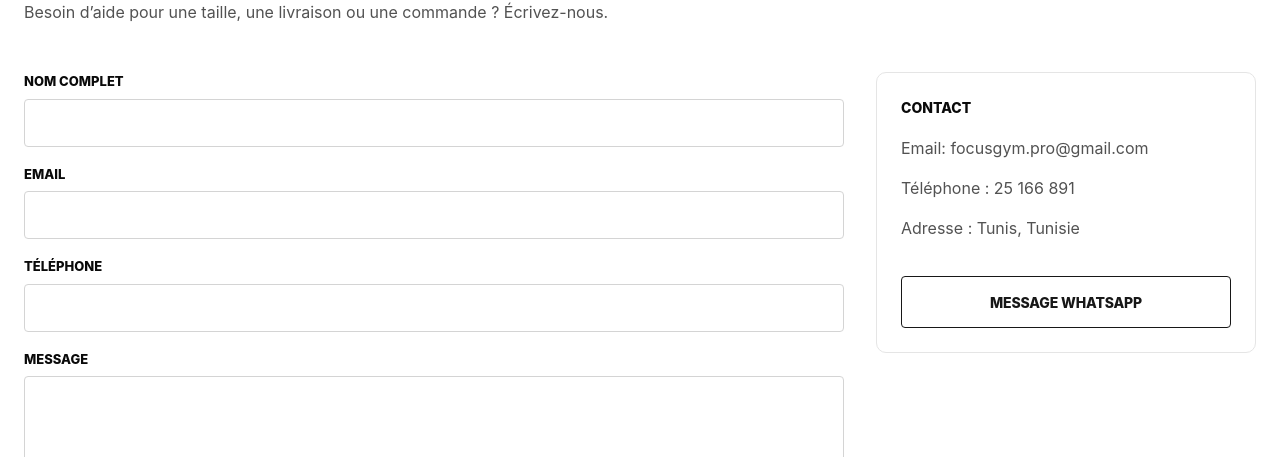
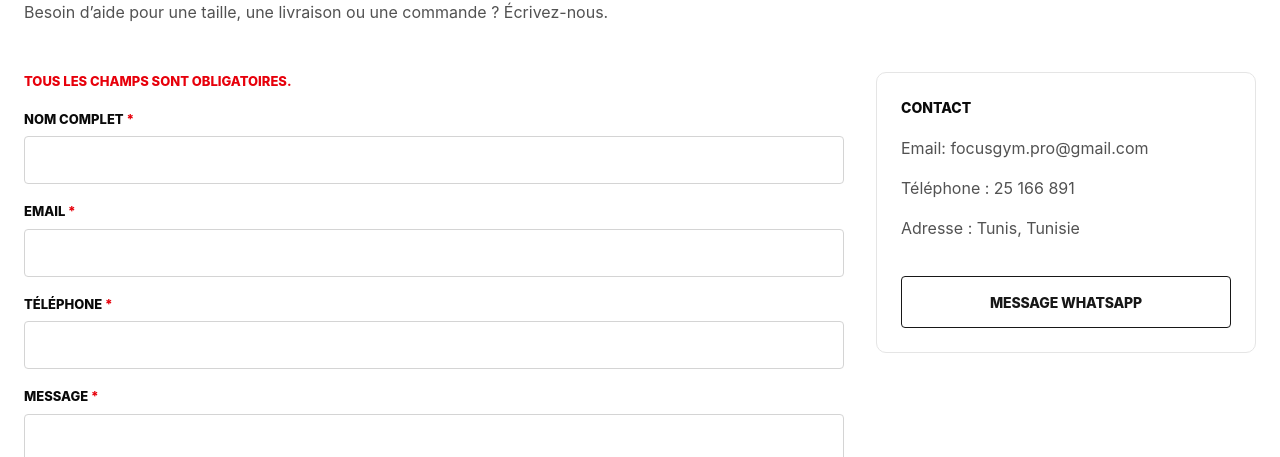
Before and after one commit to thehnh-tech/web-focus, a Next.js app: page /contact in a window 1280 px wide. Shown: the part 294-751 px from the top of the page. Built offline with nearby package versions, Linux system fonts and the light colour scheme; no server answers.

Commit message:
Mark form fields as required

```diff
--- a/app/globals.css
+++ b/app/globals.css
@@ -928,6 +928,18 @@ button:disabled {
   text-transform: uppercase;
 }
 
+.field label span,
+.required-note {
+  color: var(--destructive);
+}
+
+.required-note {
+  font-size: 13px;
+  font-weight: 800;
+  margin: 0;
+  text-transform: uppercase;
+}
+
 .field input,
 .field select,
 .field textarea,
--- a/components/commerce/ContactForm.tsx
+++ b/components/commerce/ContactForm.tsx
@@ -53,8 +53,11 @@ export function ContactForm() {
 
   return (
     <form className="contact-form" onSubmit={handleSubmit}>
+      <p className="required-note">Tous les champs sont obligatoires.</p>
       <div className="field">
-        <label htmlFor="contact-name">Nom complet</label>
+        <label htmlFor="contact-name">
+          Nom complet <span aria-hidden="true">*</span>
+        </label>
         <input
           id="contact-name"
           minLength={2}
@@ -64,7 +67,9 @@ export function ContactForm() {
         />
       </div>
       <div className="field">
-        <label htmlFor="contact-email">Email</label>
+        <label htmlFor="contact-email">
+          Email <span aria-hidden="true">*</span>
+        </label>
         <input
           id="contact-email"
           onChange={(event) => updateField("email", event.target.value)}
@@ -74,7 +79,9 @@ export function ContactForm() {
         />
       </div>
       <div className="field">
-        <label htmlFor="contact-phone">Téléphone</label>
+        <label htmlFor="contact-phone">
+          Téléphone <span aria-hidden="true">*</span>
+        </label>
         <input
           id="contact-phone"
           onChange={(event) => updateField("phone", event.target.value)}
@@ -84,7 +91,9 @@ export function ContactForm() {
         />
       </div>
       <div className="field">
-        <label htmlFor="contact-message">Message</label>
+        <label htmlFor="contact-message">
+          Message <span aria-hidden="true">*</span>
+        </label>
         <textarea
           id="contact-message"
           minLength={8}
```
Also changed, not shown: components/commerce/CheckoutForm.tsx (+19 -6 lines).
